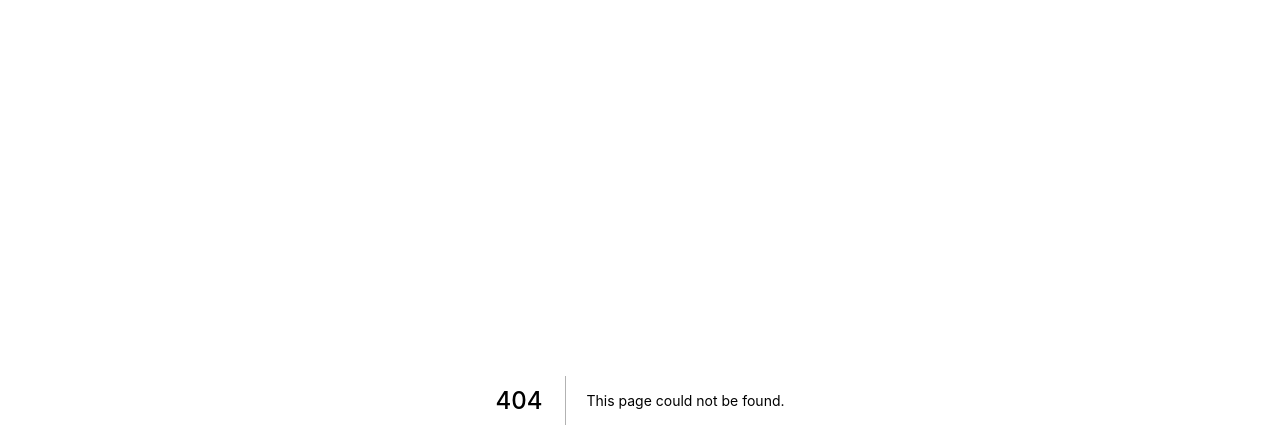
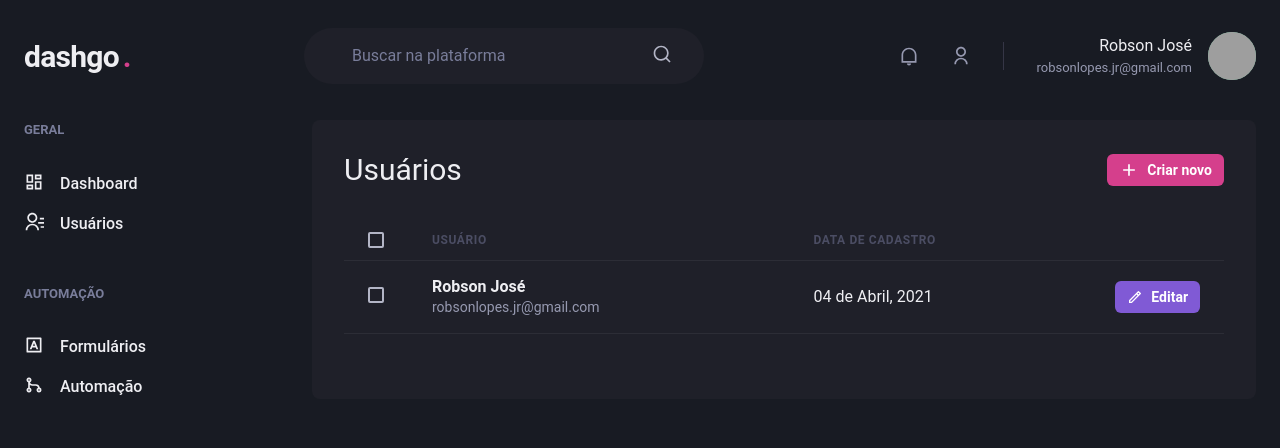
Before and after one commit to robsonlopesjr/nextjs-ignite-dashgo, a Next.js app: page /users in a window 1280 px wide. Before the commit this address had no page. Shown: the top 448 px of the page. Built offline with nearby package versions, Linux system fonts and the light colour scheme; grey boxes are pictures that could not be loaded.

Commit message:
criado pagina de lista de usuarios

```diff
--- /dev/null
+++ b/src/pages/users/index.tsx
@@ -0,0 +1,76 @@
+import { Box, Button, Checkbox, Flex, Heading, Icon, Table, Tbody, Td, Text, Th, Thead, Tr } from "@chakra-ui/react";
+import { RiAddLine, RiPencilLine } from "react-icons/ri";
+
+import { Header } from "../../components/Header";
+import { Sidebar } from "../../components/Sidebar";
+
+export default function UserList() {
+    return (
+        <Box>
+            <Header />
+
+            <Flex w="100%" my="6" maxWidth={1480} mx="auto" px="6">
+                <Sidebar />
+
+                <Box
+                    flex="1"
+                    borderRadius={8}
+                    bg="gray.800"
+                    p="8"
+                >
+                    <Flex mb="8" justify="space-between" align="center">
+                        <Heading size="lg" fontWeight="normal">Usuários</Heading>
+
+                        <Button
+                            as="a"
+                            size="sm"
+                            fontSize="sm"
+                            colorScheme="pink"
+                            leftIcon={<Icon as={RiAddLine} fontSize="20" />}
+                        >
+                            Criar novo
+                        </Button>
+                    </Flex>
+
+                    <Table colorScheme="whiteAlpha">
+                        <Thead>
+                            <Tr>
+                                <Th px="6" color="gray.300" width="8">
+                                    <Checkbox colorScheme="pink" />
+                                </Th>
+                                <Th>Usuário</Th>
+                                <Th>Data de cadastro</Th>
+                                <Th width="8"></Th>
+                            </Tr>
+                        </Thead>
+                        <Tbody>
+                            <Tr>
+                                <Td px="6">
+                                    <Checkbox colorScheme="pink" />
+                                </Td>
+                                <Td>
+                                    <Box>
+                                        <Text fontWeight="bold">Robson José</Text>
+                                        <Text fontSize="sm" color="gray.300">robsonlopes.jr@gmail.com</Text>
+                                    </Box>
+                                </Td>
+                                <Td>04 de Abril, 2021</Td>
+                                <Td>
+                                    <Button
+                                        as="a"
+                                        size="sm"
+                                        fontSize="sm"
+                                        colorScheme="purple"
+                                        leftIcon={<Icon as={RiPencilLine} fontSize="16" />}
+                                    >
+                                        Editar
+                                    </Button>
+                                </Td>
+                            </Tr>
+                        </Tbody>
+                    </Table>
+                </Box>
+            </Flex>
+        </Box>
+    )
+}
```
